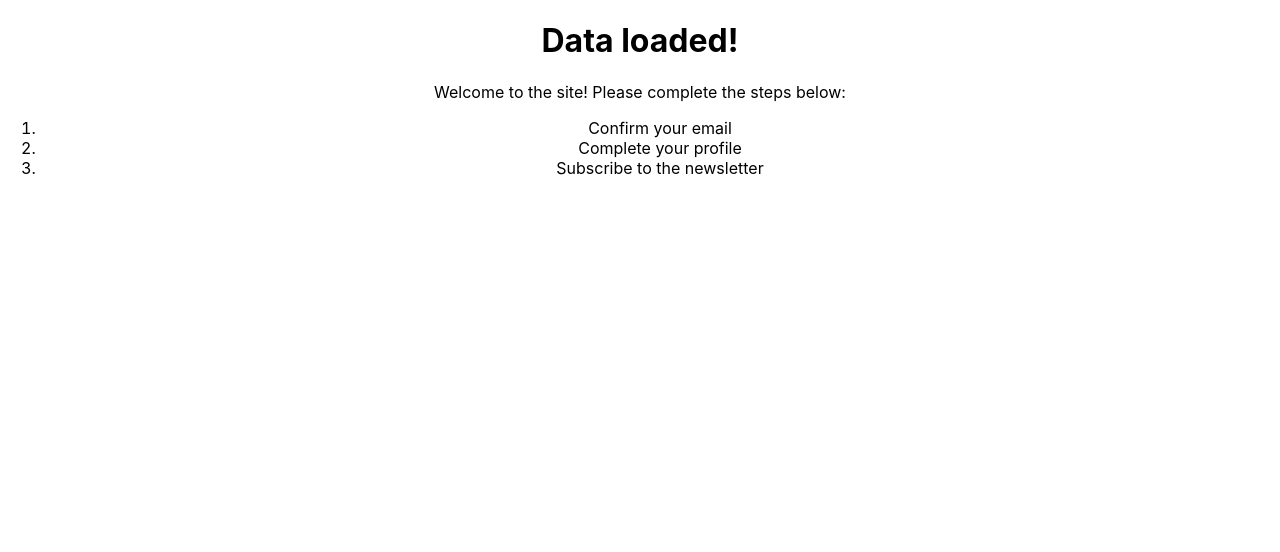
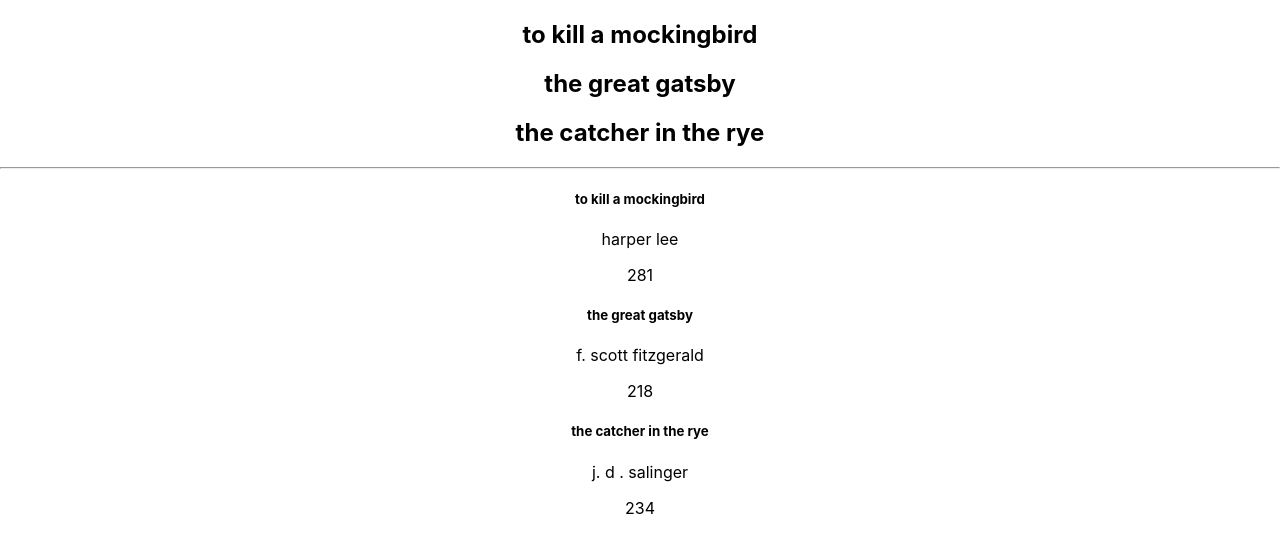
Before and after one commit to DanMorriss/ci-react, a React (Create React App) app in the folder my-app/: page / in a window 1280 px wide. Shown: the top 552 px of the page. Built offline with nearby package versions, Linux system fonts and the light colour scheme.

Commit message:
Add a map to books

```diff
--- a/my-app/src/App.js
+++ b/my-app/src/App.js
@@ -1,12 +1,10 @@
-import './App.css';
-import NestingComponents from './components/NestingComponents';
+import "./App.css";
+import RenderingLists from "./components/RenderingLists";
 
 function App() {
-  return (
-    <div className="App">
-      <NestingComponents />
-    </div>
-  );
+  return <div className="App">
+      <RenderingLists />
+  </div>;
 }
 
 export default App;
--- /dev/null
+++ b/my-app/src/components/Book.js
@@ -0,0 +1,16 @@
+import React from 'react'
+
+function Book(props) {
+    const book = props.book
+    return (
+        <div>
+            <div>
+                <h5>{book.title}</h5>
+                <p>{book.author}</p>
+                <p>{book.pages}</p>
+            </div>
+        </div>
+    )
+}
+
+export default Book
--- /dev/null
+++ b/my-app/src/components/RenderingLists.js
@@ -0,0 +1,45 @@
+import React from 'react'
+import Book from './Book'
+
+function RenderingLists() {
+    const bookList = [
+        'to kill a mockingbird',
+        'the great gatsby',
+        'the catcher in the rye'
+    ]
+
+    const books = [
+        {
+            title: 'to kill a mockingbird',
+            author: 'harper lee',
+            pages: 281
+        },
+        {
+            title: 'the great gatsby',
+            author: 'f. scott fitzgerald',
+            pages: 218
+        },
+        {
+            title: 'the catcher in the rye',
+            author: 'j. d . salinger',
+            pages: 234
+        }
+    ]
+    return (
+    <div>
+        {bookList.map(book => {
+            return <h2>{book}</h2>
+        })}
+        <hr />
+        {
+            books.map(book => {
+                return (
+                    <Book book={book} />
+                )
+            })
+        }
+    </div>
+  )
+}
+
+export default RenderingLists
```
